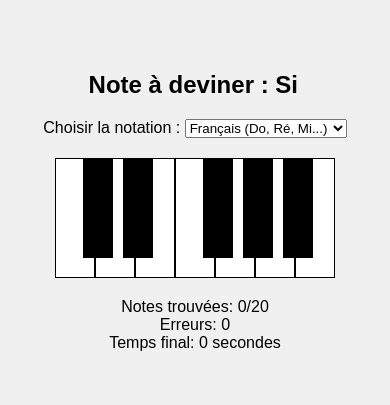
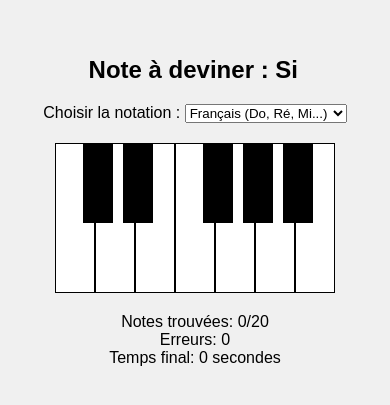
Before and after one commit to lafritte57/pnl, a plain HTML site: page index.html in a window 390 px wide. Shown: the part 211-616 px from the top of the page. Drawn offline with Linux system fonts and the light colour scheme.

Commit message:
update mobile view

```diff
--- a/styles.css
+++ b/styles.css
@@ -74,12 +74,12 @@ body {
 
     .key {
         width: 40px;
-        height: 120px;
+        height: 150px;
     }
 
     .black {
         width: 25px;
-        height: 80px;
+        height: 80px!important;
     }
 }
 
```
